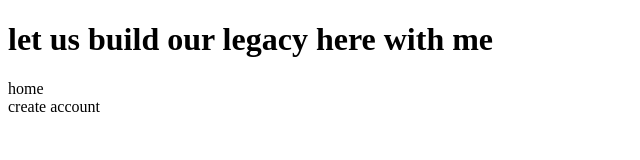
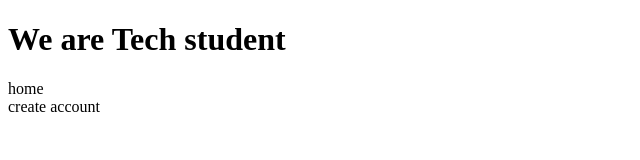
Before and after one commit to Bonahirpa/Club-project, a plain HTML site: page index.html in a window 1280 px wide. Shown: the whole page, without its empty margins (0-640 px from the left). Drawn offline with Linux system fonts and the light colour scheme.

Commit message:
Tech student at top

```diff
--- a/index.html
+++ b/index.html
@@ -6,7 +6,7 @@
     <title>Club porfolio</title>
 </head>
 <body>
-    <h1>let us build our legacy here with me</h1>
+    <h1>We are Tech student</h1>
     <header>
         <div>
             home
```
